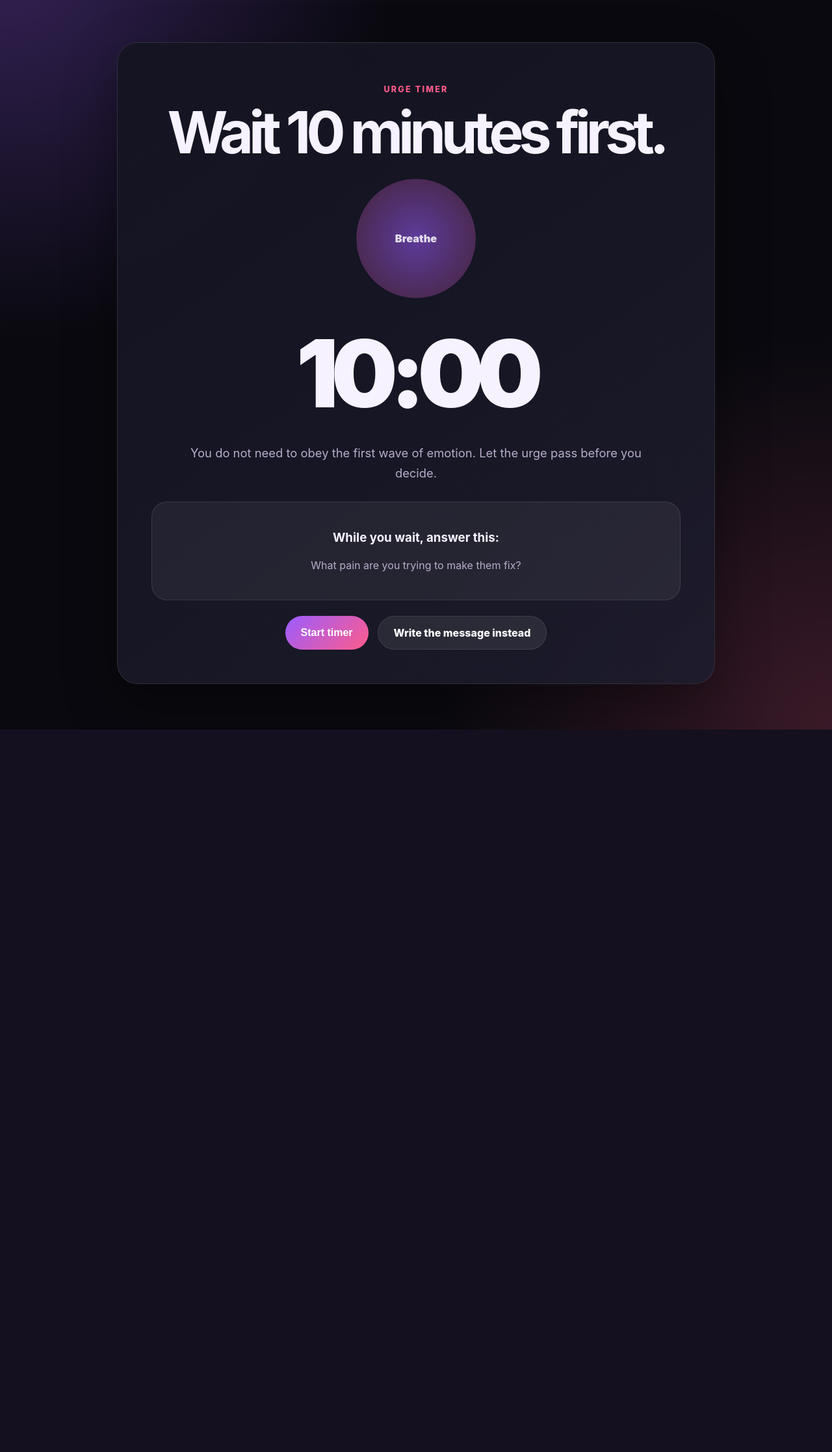
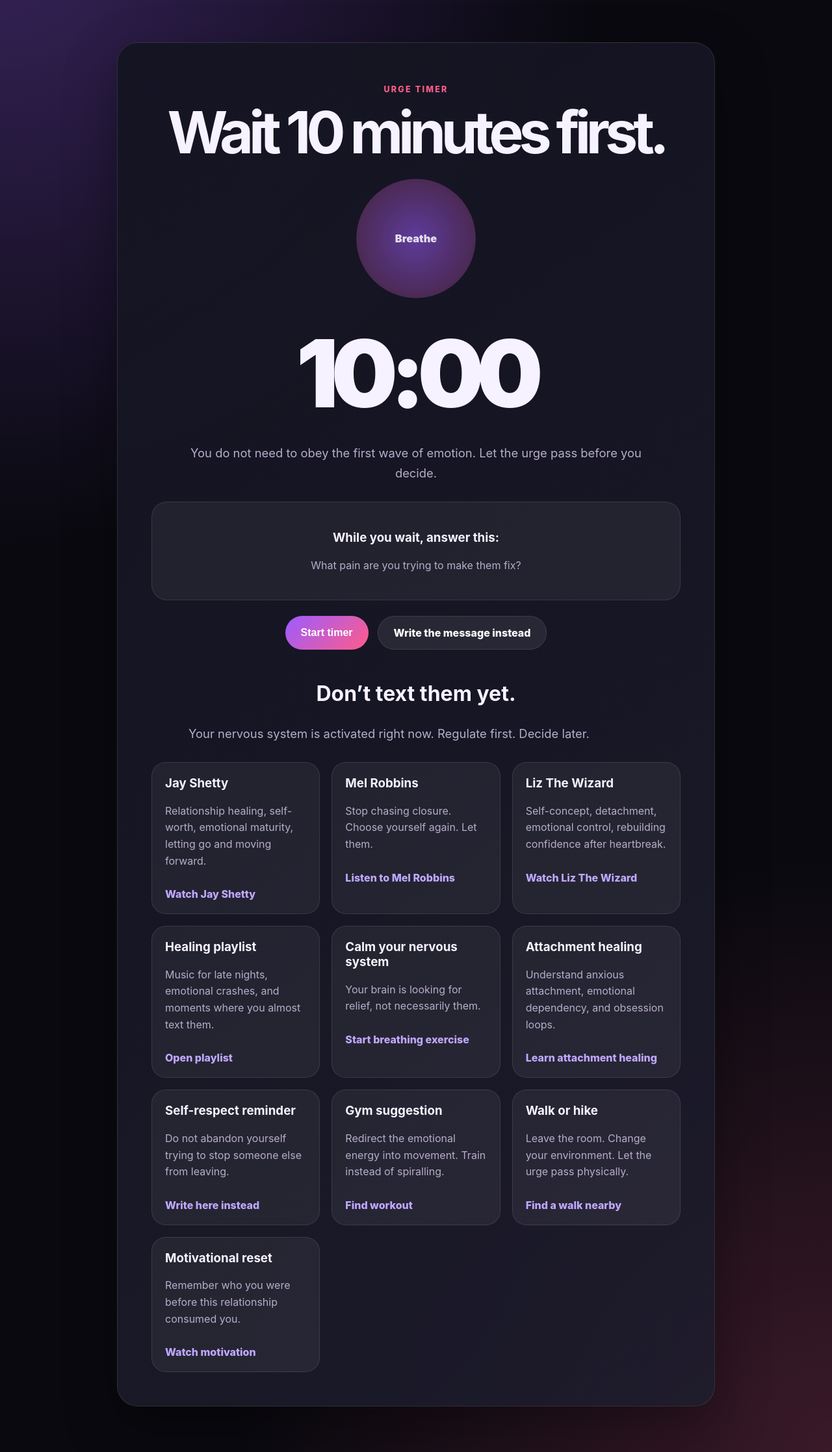
Before and after one commit to sperzuu-cyber/diary-app2, a Flask app: page /timer in a window 1280 px wide. Shown: the part 84-2319 px from the top of the page at 65% size. Before the commit the page ends 1207 px from the top, so only its background shows below. Run offline with Flask 3, Linux system fonts and the light colour scheme; the visitor is signed in with stand-in values (Sample User, id 1).

Commit message:
adding resources to timer

```diff
--- a/static/style.css
+++ b/static/style.css
@@ -508,3 +508,51 @@ textarea {
 .delete-comment-button:hover {
     background: rgba(255, 77, 77, 0.24);
 }
+
+.resources-section {
+    margin-top: 48px;
+    text-align: left;
+}
+
+.resources-section h2 {
+    text-align: center;
+}
+
+.resource-grid {
+    display: grid;
+    gap: 18px;
+    grid-template-columns: repeat(auto-fit, minmax(240px, 1fr));
+}
+
+.resource-card {
+    background: rgba(255,255,255,0.06);
+    border: 1px solid var(--border);
+    border-radius: 22px;
+    padding: 20px;
+    transition: transform 0.2s ease, background 0.2s ease;
+}
+
+.resource-card:hover {
+    transform: translateY(-3px);
+    background: rgba(255,255,255,0.09);
+}
+
+.resource-card h3 {
+    margin-top: 0;
+}
+
+.resource-card p {
+    color: var(--muted);
+    line-height: 1.6;
+}
+
+.resource-card a {
+    display: inline-block;
+    margin-top: 12px;
+    font-weight: 800;
+    color: #bfa7ff;
+}
+
+.resource-card a:hover {
+    color: var(--text);
+}
--- a/templates/timer.html
+++ b/templates/timer.html
@@ -26,6 +26,99 @@
             <button class="button" onclick="startTimer()">Start timer</button>
             <a class="button secondary" href="{{ url_for('write_instead') }}">Write the message instead</a>
         </div>
+
+        <section class="resources-section">
+            <h2>Don’t text them yet.</h2>
+
+            <p class="subtitle">
+                Your nervous system is activated right now.
+                Regulate first. Decide later.
+            </p>
+
+            <div class="resource-grid">
+
+                <div class="resource-card">
+                    <h3>Jay Shetty</h3>
+                    <p>Relationship healing, self-worth, emotional maturity, letting go and moving forward.</p>
+                    <a href="https://www.youtube.com/results?search_query=jay+shetty+breakup" target="_blank">
+                        Watch Jay Shetty
+                    </a>
+                </div>
+
+                <div class="resource-card">
+                    <h3>Mel Robbins</h3>
+                    <p>Stop chasing closure. Choose yourself again. Let them.</p>
+                    <a href="https://www.youtube.com/results?search_query=mel+robbins+breakup" target="_blank">
+                        Listen to Mel Robbins
+                    </a>
+                </div>
+
+                <div class="resource-card">
+                    <h3>Liz The Wizard</h3>
+                    <p>Self-concept, detachment, emotional control, rebuilding confidence after heartbreak.</p>
+                    <a href="https://www.youtube.com/results?search_query=liz+the+wizard+self+concept" target="_blank">
+                        Watch Liz The Wizard
+                    </a>
+                </div>
+
+                <div class="resource-card">
+                    <h3>Healing playlist</h3>
+                    <p>Music for late nights, emotional crashes, and moments where you almost text them.</p>
+                    <a href="https://open.spotify.com/search/breakup%20healing%20playlist" target="_blank">
+                        Open playlist
+                    </a>
+                </div>
+
+                <div class="resource-card">
+                    <h3>Calm your nervous system</h3>
+                    <p>Your brain is looking for relief, not necessarily them.</p>
+                    <a href="https://www.youtube.com/results?search_query=guided+breathing+exercise+anxiety" target="_blank">
+                        Start breathing exercise
+                    </a>
+                </div>
+
+                <div class="resource-card">
+                    <h3>Attachment healing</h3>
+                    <p>Understand anxious attachment, emotional dependency, and obsession loops.</p>
+                    <a href="https://www.youtube.com/results?search_query=attachment+style+healing+breakup" target="_blank">
+                        Learn attachment healing
+                    </a>
+                </div>
+
+                <div class="resource-card">
+                    <h3>Self-respect reminder</h3>
+                    <p>Do not abandon yourself trying to stop someone else from leaving.</p>
+                    <a href="{{ url_for('write_instead') }}">
+                        Write here instead
+                    </a>
+                </div>
+
+                <div class="resource-card">
+                    <h3>Gym suggestion</h3>
+                    <p>Redirect the emotional energy into movement. Train instead of spiralling.</p>
+                    <a href="https://www.youtube.com/results?search_query=beginner+gym+workout" target="_blank">
+                        Find workout
+                    </a>
+                </div>
+
+                <div class="resource-card">
+                    <h3>Walk or hike</h3>
+                    <p>Leave the room. Change your environment. Let the urge pass physically.</p>
+                    <a href="https://www.google.com/maps/search/parks+near+me" target="_blank">
+                        Find a walk nearby
+                    </a>
+                </div>
+
+                <div class="resource-card">
+                    <h3>Motivational reset</h3>
+                    <p>Remember who you were before this relationship consumed you.</p>
+                    <a href="https://www.youtube.com/results?search_query=self+respect+motivation" target="_blank">
+                        Watch motivation
+                    </a>
+                </div>
+
+            </div>
+        </section>
     </div>
 </section>
 
@@ -39,7 +132,10 @@ const prompts = [
     "Are you contacting them for love, or relief?",
     "What would the healed version of you do right now?",
     "What are you hoping they say back?",
-    "What would protecting your dignity look like tonight?"
+    "What would protecting your dignity look like tonight?",
+    "Would sending this message protect your peace or restart the wound?",
+    "Are you missing them, or missing the version of them you hoped they would become?",
+    "What would you do right now if you truly believed you were enough?"
 ];
 
 function updateDisplay() {
```
